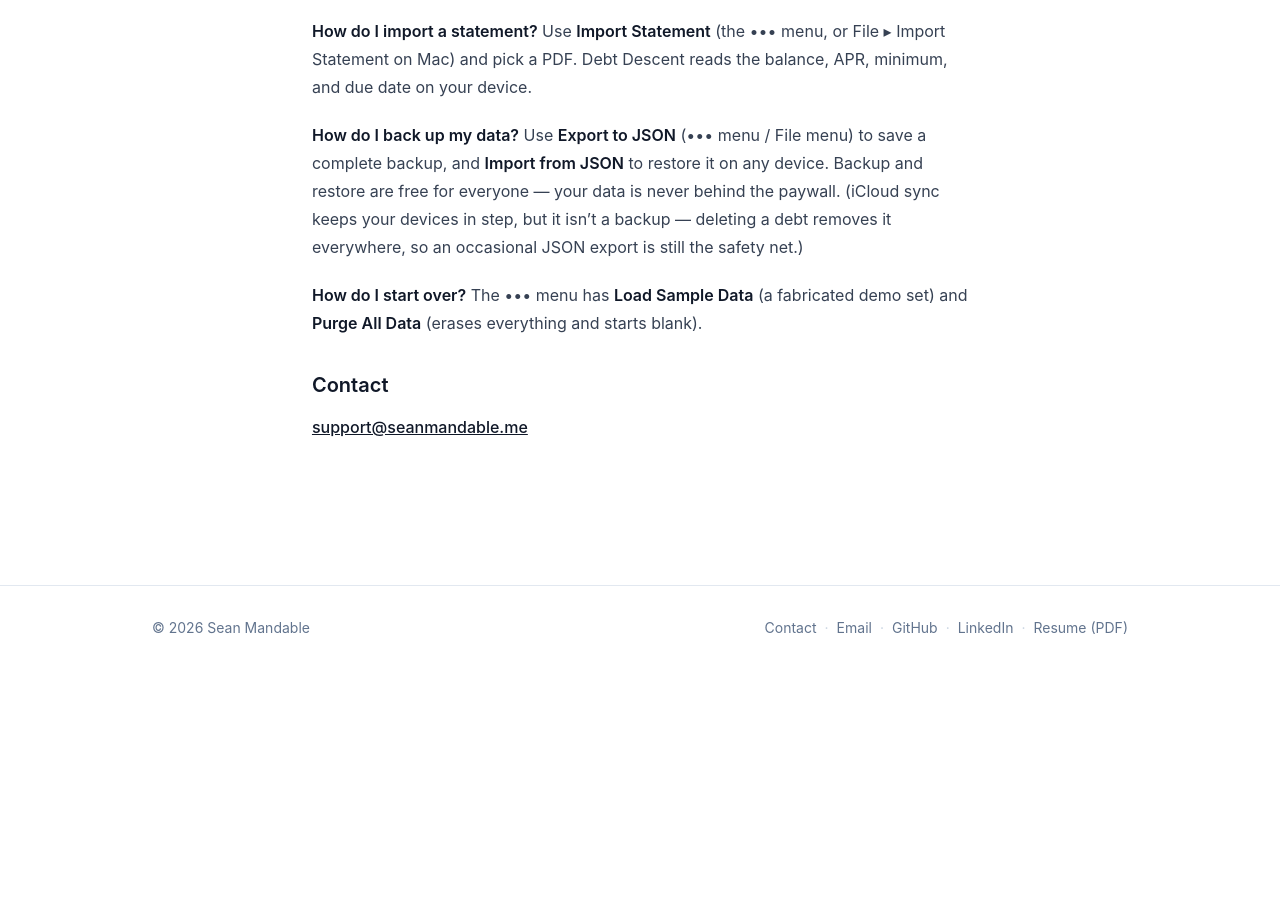
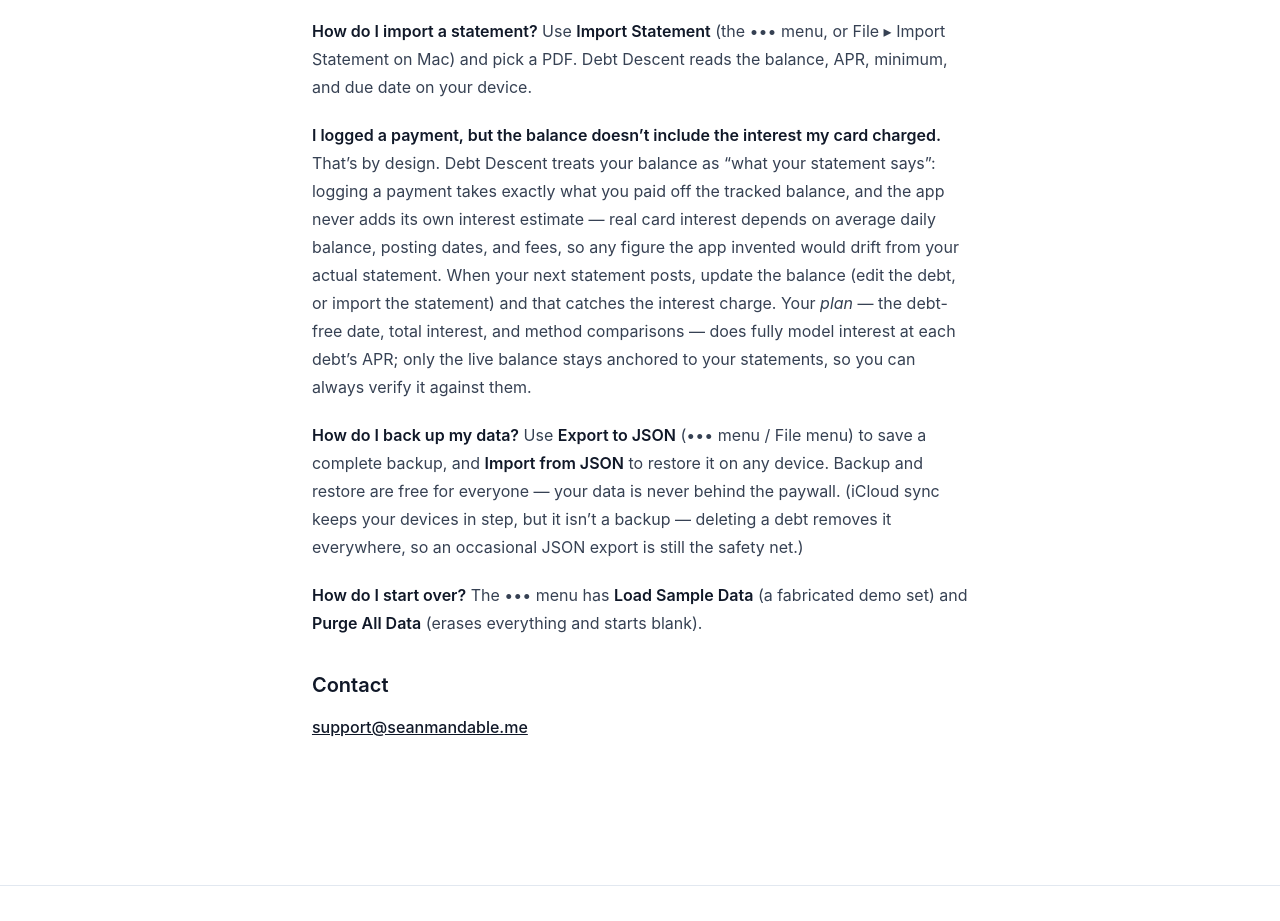
Before and after one commit to smandable/seanmandable.me, an Astro site: page /debt-descent/support in a window 1280 px wide. Shown: the part 1092-2013 px from the top of the page. Before the commit the page ends 1762 px from the top, so only its background shows below. Built offline with nearby package versions, Linux system fonts and the light colour scheme; Astro itself is replaced by a stand-in of ours.

Commit message:
Debt Descent support: FAQ — why a logged payment doesn't add interest
The tracked balance is statement-anchored by design (payments are pure
decrements; the app never invents an interest estimate). Prompted by a
customer email expecting accrual after logging a payment.

```diff
--- a/src/debt-descent-support.md
+++ b/src/debt-descent-support.md
@@ -27,6 +27,9 @@
 **How do I import a statement?**
 Use **Import Statement** (the ••• menu, or File ▸ Import Statement on Mac) and pick a PDF. Debt Descent reads the balance, APR, minimum, and due date on your device.
 
+**I logged a payment, but the balance doesn't include the interest my card charged.**
+That's by design. Debt Descent treats your balance as "what your statement says": logging a payment takes exactly what you paid off the tracked balance, and the app never adds its own interest estimate — real card interest depends on average daily balance, posting dates, and fees, so any figure the app invented would drift from your actual statement. When your next statement posts, update the balance (edit the debt, or import the statement) and that catches the interest charge. Your *plan* — the debt-free date, total interest, and method comparisons — does fully model interest at each debt's APR; only the live balance stays anchored to your statements, so you can always verify it against them.
+
 **How do I back up my data?**
 Use **Export to JSON** (••• menu / File menu) to save a complete backup, and **Import from JSON** to restore it on any device. Backup and restore are free for everyone — your data is never behind the paywall. (iCloud sync keeps your devices in step, but it isn't a backup — deleting a debt removes it everywhere, so an occasional JSON export is still the safety net.)
 
```
